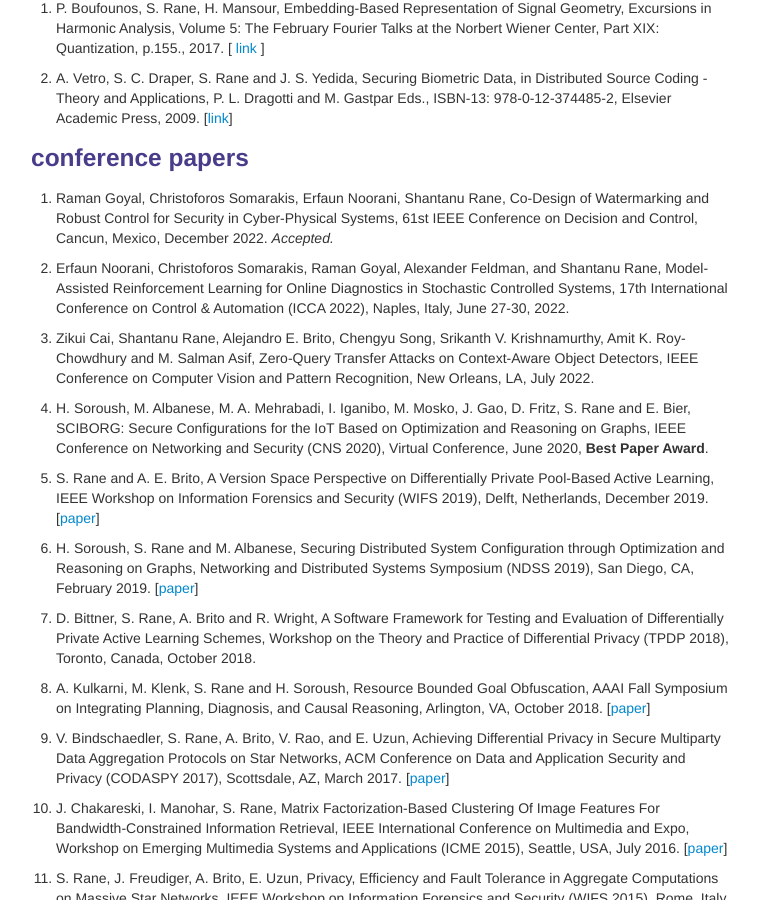
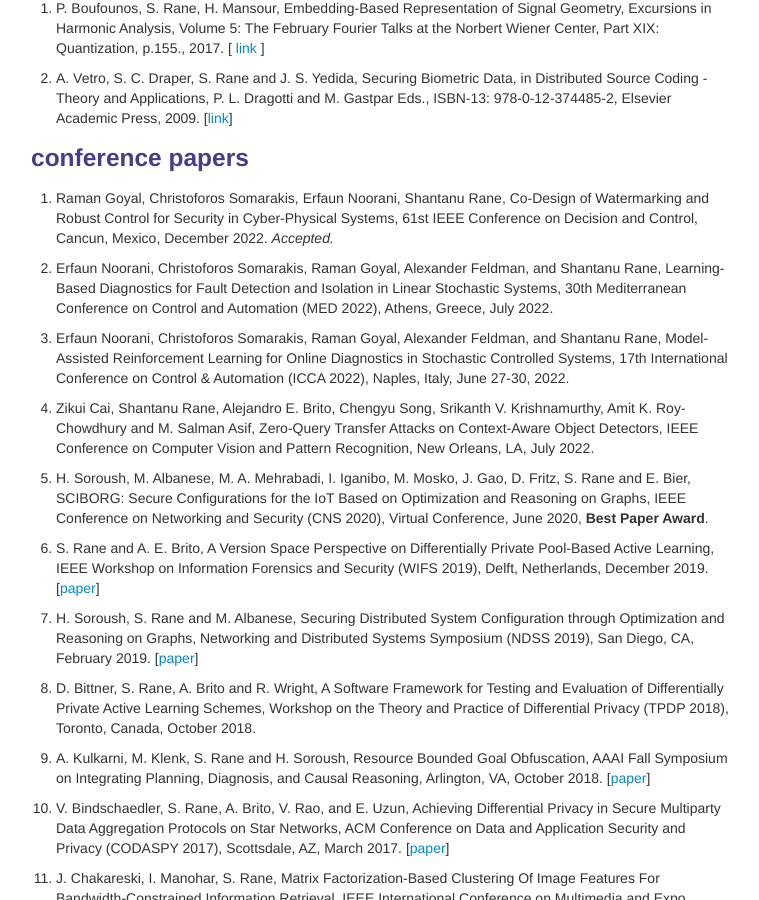
Before and after one commit to shantanudrane/shantanudrane.github.io, a Jekyll site: the page built from pages/pubs.md, in a window 1280 px wide and 900 px high, scrolled down 1256 px. Shown: the whole window, without its empty margins (259-1018 px from the left). Built offline with Jekyll 4.4.1, drawn with Linux system fonts in a browser that asks for light colours.

Commit message:
Added MED 2022 Paper

```diff
--- a/pages/pubs.md
+++ b/pages/pubs.md
@@ -50,6 +50,7 @@ description: Shantanu Rane's publications
 ### <a name="conferences"></a>conference papers
 <ol>
 <li><p>Raman Goyal, Christoforos Somarakis, Erfaun Noorani, Shantanu Rane, Co-Design of Watermarking and Robust Control for Security in Cyber-Physical Systems, 61st IEEE Conference on Decision and Control, Cancun, Mexico, December 2022. <i>Accepted.</i></p></li>
+<li><p>Erfaun Noorani, Christoforos Somarakis, Raman Goyal, Alexander Feldman, and Shantanu Rane, Learning-Based Diagnostics for Fault Detection and Isolation in Linear Stochastic Systems, 30th Mediterranean Conference on Control and Automation (MED 2022), Athens, Greece, July 2022.</p></li>
 <li><p>Erfaun Noorani, Christoforos Somarakis, Raman Goyal, Alexander Feldman, and Shantanu Rane, Model-Assisted Reinforcement Learning for Online Diagnostics in Stochastic Controlled Systems, 17th International Conference on Control & Automation (ICCA 2022), Naples, Italy, June 27-30, 2022.</p></li>
 <li><p>Zikui Cai, Shantanu Rane, Alejandro E. Brito, Chengyu Song, Srikanth V. Krishnamurthy, Amit K. Roy-Chowdhury and M. Salman Asif, Zero-Query Transfer Attacks on Context-Aware Object Detectors, IEEE Conference on Computer Vision and Pattern Recognition, New Orleans, LA, July 2022.</p></li>
 <li><p>H. Soroush, M. Albanese, M. A. Mehrabadi, I. Iganibo, M. Mosko, J. Gao, D. Fritz, S. Rane and E. Bier, SCIBORG: Secure Configurations for the IoT Based on Optimization and Reasoning on Graphs, IEEE Conference on Networking and Security (CNS 2020), Virtual Conference, June 2020, <b>Best Paper Award</b>.</p></li>
```
